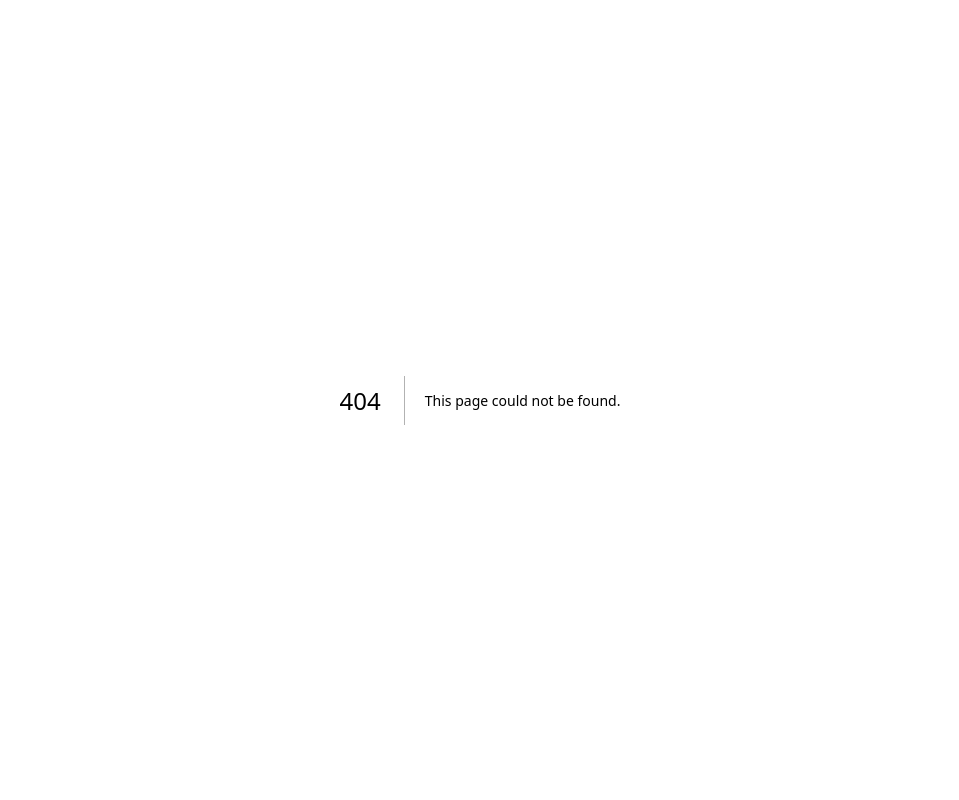
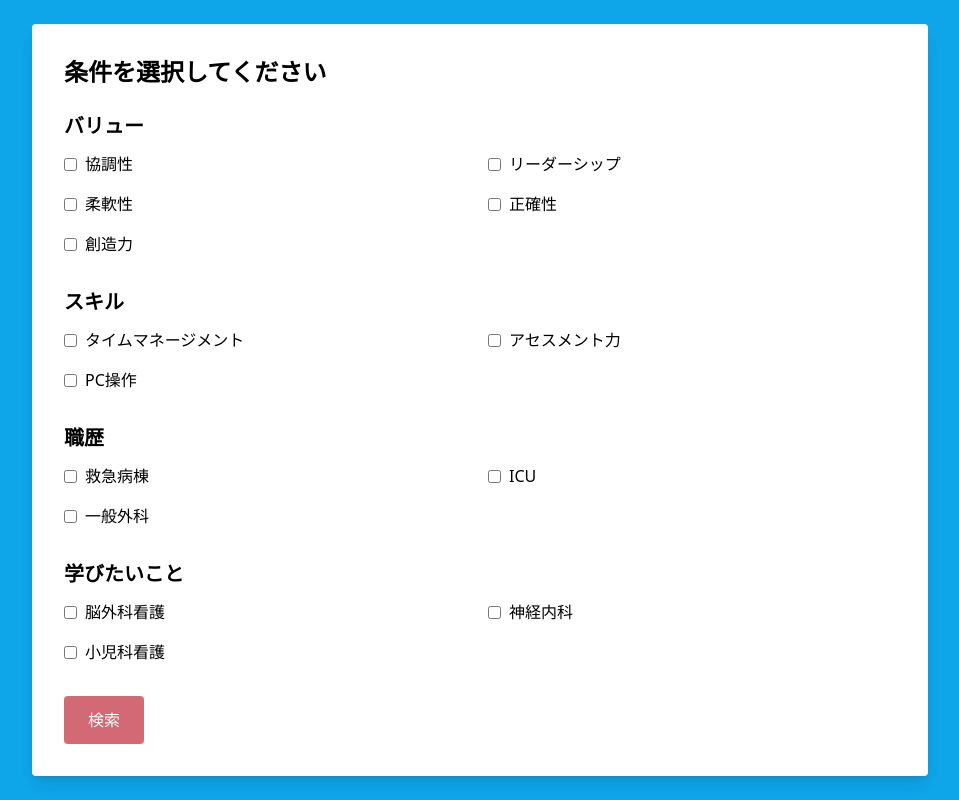
Before and after one commit to hanaurumi/search-nurse, a Next.js app: page /matchingSearch in a window 1280 px wide. Before the commit this address had no page. Shown: the whole page, without its empty margins (160-1119 px from the left). Built offline with nearby package versions, Linux system fonts and the light colour scheme.

Commit message:
signinへの遷移調整

```diff
--- /dev/null
+++ b/src/app/detailSelection/page.tsx
@@ -0,0 +1,72 @@
+"use client";
+
+import { useState, useEffect } from 'react';
+import { useRouter, useSearchParams } from 'next/navigation';
+
+export default function DetailSelection() {
+  const router = useRouter();
+  const searchParams = useSearchParams(); // クエリパラメータを取得
+  const category = searchParams.get('category'); // クエリパラメータ "category" を取得
+
+  // カテゴリーに応じた選択肢を定義
+  const detailOptions = {
+    バリュー: ["チームワーク", "向上心", "コミュニケーション"],
+    スキル: ["PCスキル", "タイムマネジメント", "リーダーシップ"],
+    職歴: ["外科", "内科", "小児科"],
+    学びたいこと: ["新しい技術", "マネジメントスキル", "看護技術"]
+  };
+
+  const [selectedDetails, setSelectedDetails] = useState<string[]>([]);
+
+  useEffect(() => {
+    if (!category || !(category in detailOptions)) {
+      // カテゴリーが無効な場合、最初の画面に戻す
+      router.push('/');
+    }
+  }, [category, router]);
+
+  const handleCheckboxChange = (detail: string) => {
+    setSelectedDetails((prevSelected) =>
+      prevSelected.includes(detail)
+        ? prevSelected.filter((item) => item !== detail)
+        : [...prevSelected, detail]
+    );
+  };
+
+  const handleSearch = () => {
+    // 選択された詳細条件に基づいて検索画面に移動
+    router.push(`/searchResults?category=${category}&details=${selectedDetails.join(',')}`);
+  };
+
+  return (
+    <div className="min-h-screen flex flex-col items-center justify-center bg-gray-100 p-4">
+      <div className="bg-white p-6 rounded-lg shadow-md w-full max-w-lg">
+        <h2 className="text-2xl font-bold mb-6 text-center">{category}の詳細を選択してください</h2>
+
+        <div className="space-y-4">
+          {category && detailOptions[category as keyof typeof detailOptions].map((detail) => (
+            <div key={detail} className="flex items-center">
+              <input
+                type="checkbox"
+                id={detail}
+                value={detail}
+                className="mr-2"
+                onChange={() => handleCheckboxChange(detail)}
+                checked={selectedDetails.includes(detail)}
+              />
+              <label htmlFor={detail} className="text-lg">{detail}</label>
+            </div>
+          ))}
+        </div>
+
+        <button
+          onClick={handleSearch}
+          disabled={selectedDetails.length === 0}
+          className="mt-6 w-full bg-blue-500 text-white py-2 rounded-md hover:bg-blue-600 disabled:bg-gray-300"
+        >
+          検索
+        </button>
+      </div>
+    </div>
+  );
+}
--- a/src/app/login/page.tsx
+++ b/src/app/login/page.tsx
@@ -17,10 +17,10 @@ export default function Login() {
 
   return (
     <div className="min-h-screen flex flex-col">
-      <header className="bg-white flex justify-end p-6 shadow-md">
+      <header className="bg-white flex justify-end p-4 shadow-md">
         <nav className="flex space-x-6">
           <a href="/search"
-          className="text-2xl text-pastelPink hover:text-blue-600 hover:underline transition-all duration-300 ease-in-out transform hover:scale-105"
+          className="text-xl text-pastelPink hover:text-blue-600 hover:underline transition-all duration-300 ease-in-out transform hover:scale-105"
           >検索
           </a>
 
@@ -98,7 +98,7 @@ export default function Login() {
 
           <p className="text-center mt-4 text-gray-800">
             アカウントをお持ちでないですか？
-            <a href="/signup" className="text-pastelPink underline">新規登録へ</a>
+            <a href="/signin" className="text-pastelPink underline">新規登録へ</a>
           </p>
         </form>
       </div>
--- /dev/null
+++ b/src/app/matchingSearch/page.tsx
@@ -0,0 +1,115 @@
+"use client";
+
+import { useState } from 'react';
+
+
+export default function MatchingSearch() {
+  const [values, setValues] = useState<string[]>([]);
+  const [skills, setSkills] = useState<string[]>([]);
+  const [workHistory, setWorkHistory] = useState<string[]>([]);
+  const [toLearn, setToLearn] = useState<string[]>([]);
+
+  // 仮データ: 後でDBを組み込む
+  const allValues = ["協調性", "リーダーシップ", "柔軟性", "正確性", "創造力"];
+  const allSkills = ["タイムマネージメント", "アセスメント力", "PC操作"];
+  const allWorkHistory = ["救急病棟", "ICU", "一般外科"];
+  const allToLearn = ["脳外科看護", "神経内科", "小児科看護"];
+
+  const handleSelection = (setState: React.Dispatch<React.SetStateAction<string[]>>, item: string) => {
+    setState(prev => prev.includes(item) ? prev.filter(i => i !== item) : [...prev, item]);
+  };
+
+  const handleSubmit = () => {
+    // ユーザーが選択した条件をコンソールに表示
+    console.log('選択されたバリュー:', values);
+    console.log('選択されたスキル:', skills);
+    console.log('選択された職歴:', workHistory);
+    console.log('選択された学びたいこと:', toLearn);
+
+    // DB組み込み後に検索ロジックを追加する
+    alert('検索条件に基づいてマッチングを行います');
+  };
+
+  return (
+    <div className="min-h-screen flex flex-col items-center bg-pastelBlue p-6">
+      <div className="bg-white p-8 rounded shadow-lg w-full max-w-4xl">
+        <h2 className="text-2xl font-bold mb-6">条件を選択してください</h2>
+
+        <section className="mb-8">
+          <h3 className="text-xl font-semibold mb-3">バリュー</h3>
+          <div className="grid grid-cols-2 gap-4">
+            {allValues.map((value) => (
+              <label key={value} className="flex items-center">
+                <input
+                  type="checkbox"
+                  value={value}
+                  onChange={() => handleSelection(setValues, value)}
+                  className="mr-2"
+                />
+                {value}
+              </label>
+            ))}
+          </div>
+        </section>
+
+        <section className="mb-8">
+          <h3 className="text-xl font-semibold mb-3">スキル</h3>
+          <div className="grid grid-cols-2 gap-4">
+            {allSkills.map((skill) => (
+              <label key={skill} className="flex items-center">
+                <input
+                  type="checkbox"
+                  value={skill}
+                  onChange={() => handleSelection(setSkills, skill)}
+                  className="mr-2"
+                />
+                {skill}
+              </label>
+            ))}
+          </div>
+        </section>
+
+        <section className="mb-8">
+          <h3 className="text-xl font-semibold mb-3">職歴</h3>
+          <div className="grid grid-cols-2 gap-4">
+            {allWorkHistory.map((work) => (
+              <label key={work} className="flex items-center">
+                <input
+                  type="checkbox"
+                  value={work}
+                  onChange={() => handleSelection(setWorkHistory, work)}
+                  className="mr-2"
+                />
+                {work}
+              </label>
+            ))}
+          </div>
+        </section>
+
+        <section className="mb-8">
+          <h3 className="text-xl font-semibold mb-3">学びたいこと</h3>
+          <div className="grid grid-cols-2 gap-4">
+            {allToLearn.map((learn) => (
+              <label key={learn} className="flex items-center">
+                <input
+                  type="checkbox"
+                  value={learn}
+                  onChange={() => handleSelection(setToLearn, learn)}
+                  className="mr-2"
+                />
+                {learn}
+              </label>
+            ))}
+          </div>
+        </section>
+
+        <button
+          onClick={handleSubmit}
+          className="bg-pastelPink text-white py-3 px-6 rounded hover:bg-pastelPink-dark transition-colors"
+        >
+          検索
+        </button>
+      </div>
+    </div>
+  );
+}
--- /dev/null
+++ b/src/app/searchResults/page.tsx
@@ -0,0 +1,72 @@
+"use client";
+
+import { useEffect, useState } from 'react';
+import { useRouter } from 'next/navigation';
+
+interface Result {
+  name: string;
+  value: string;
+  skill: string;
+  workHistory: string;
+}
+
+const mockData: Result[] = [
+  { name: "山田 太郎", value: "チームワーク", skill: "PCスキル", workHistory: "外科" },
+  { name: "佐藤 花子", value: "向上心", skill: "タイムマネジメント", workHistory: "内科" },
+];
+
+// 仮の検索関数（後でDB検索に置き換える）
+const mockSearch = (category: string, details: string) => {
+  return mockData.filter(item => {
+    const detailArray = details.split(',');
+    if (category === "value") {
+      return detailArray.some(detail => item.value.includes(detail));
+    } else if (category === "skill") {
+      return detailArray.some(detail => item.skill.includes(detail));
+    } else if (category === "workHistory") {
+      return detailArray.some(detail => item.workHistory.includes(detail));
+    }
+    return false; // 無効なカテゴリの場合
+  });
+};
+
+export default function SearchResults() {
+  const router = useRouter();
+  const { category, details } = router.query;
+
+  const [results, setResults] = useState<Result[]>([]);
+
+  useEffect(() => {
+    if (category && details) {
+      const matchingResults = mockSearch(category as string, details as string);
+      setResults(matchingResults);
+    }
+  }, [category, details]);
+
+  return (
+    <div className="min-h-screen flex flex-col items-center justify-center bg-gray-100 p-4">
+      <div className="bg-white p-6 rounded-lg shadow-md w-full max-w-lg">
+        <h2 className="text-2xl font-bold mb-6 text-center">検索結果</h2>
+
+        {results.length > 0 ? (
+          <ul className="space-y-4">
+            {results.map((result, index) => (
+              <li key={index} className="p-4 bg-gray-100 rounded-md shadow-sm">
+                {result.name} - {result.value} - {result.skill} - {result.workHistory}
+              </li>
+            ))}
+          </ul>
+        ) : (
+          <p className="text-center text-gray-500">条件に合う結果が見つかりませんでした。</p>
+        )}
+
+        <button
+          onClick={() => router.push('/')}
+          className="mt-6 w-full bg-blue-500 text-white py-2 rounded-md hover:bg-blue-600"
+        >
+          トップに戻る
+        </button>
+      </div>
+    </div>
+  );
+}
--- a/src/app/top/page.tsx
+++ b/src/app/top/page.tsx
@@ -43,7 +43,7 @@ export default function TopPage (){
           <h2 className="text-3xl font-semibold mb-6 text-pastelPink">さあ始めましょう</h2>
           <div className="flex justify-center space-x-8"> {/* Space between buttons */}
             <a
-               href="/signUp"
+               href="/signin"
                className="bg-pastelPink text-white px-6 py-4 rounded-lg shadow-md text-2xl inline-block transition duration-300 ease-in-out hover:scale-105 hover:shadow-lg">
                登録がまだの方
             </a>
--- a/tailwind.config.ts
+++ b/tailwind.config.ts
@@ -9,8 +9,8 @@ const config: Config = {
   theme: {
     extend: {
       colors: {
-        pastelPink: "#E76C97",
-        pastelBlue: "#C1E3EB",
+        pastelPink: "#d46976",
+        pastelBlue: "#0ea5e9",
         blue: "#AACAFFF",
       },
     },
```
